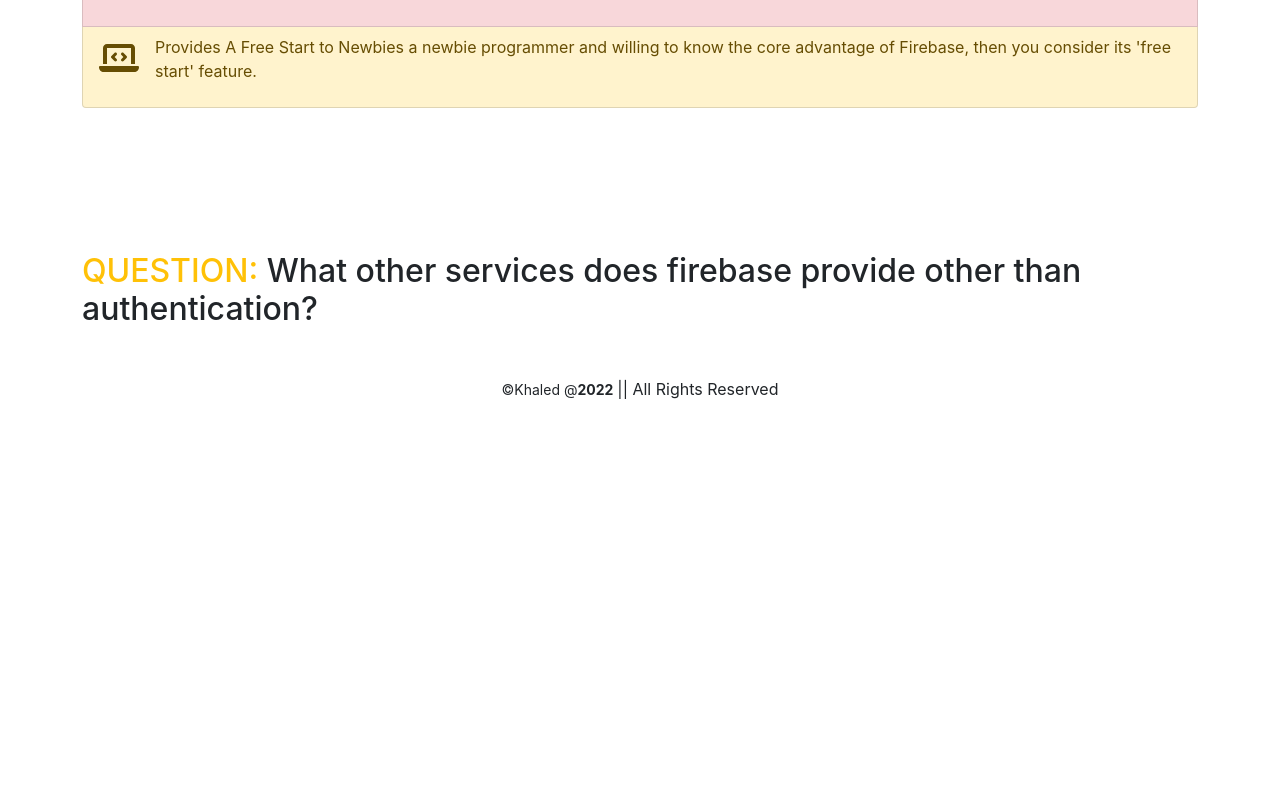
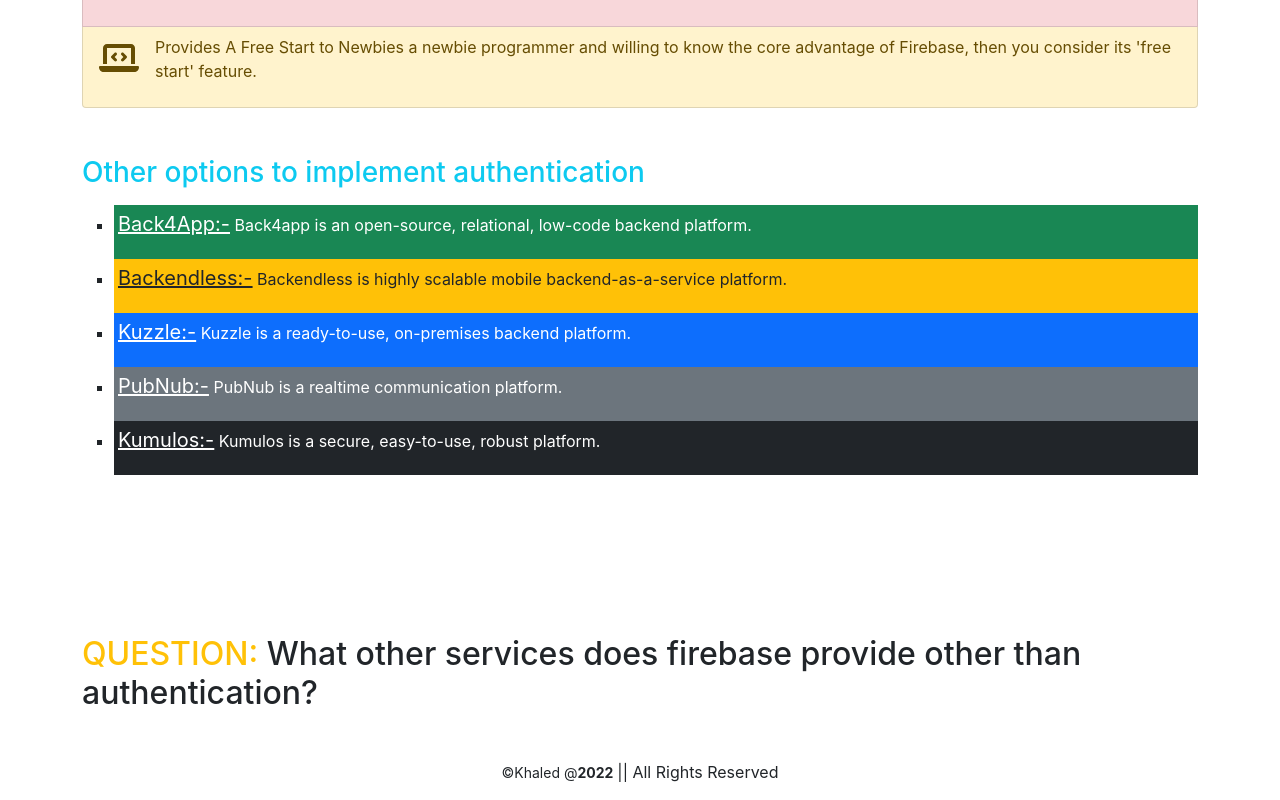
Before and after one commit to khaled39ab/Dental-Cure-Independent-Service-Provider, a React (Create React App) app: page /blogs in a window 1280 px wide. Shown: the part 1136-1936 px from the top of the page. Before the commit the page ends 1553 px from the top, so only its background shows below. Built offline with nearby package versions, Linux system fonts and the light colour scheme; no server answers.

Commit message:
answer q-2

```diff
--- a/src/Pages/Blogs/Blogs.js
+++ b/src/Pages/Blogs/Blogs.js
@@ -95,6 +95,24 @@
                         </div>
                     </ListGroup.Item>
                 </ListGroup>
+                <h3 className='text-info mt-5 mb-3'>Other options to implement authentication</h3>
+                <ul style={{listStyleType: 'square'}}>
+                    <li className='bg-success p-1'>
+                        <p className='text-white'><span className='fs-5 text-decoration-underline'>Back4App:-</span> Back4app is an open-source, relational, low-code backend platform.</p>
+                    </li>
+                    <li className='bg-warning p-1'>
+                        <p><span className='fs-5 text-decoration-underline'>Backendless:-</span> Backendless is highly scalable mobile backend-as-a-service platform.</p>
+                    </li>
+                    <li className='bg-primary p-1'>
+                        <p className='text-white'><span className='fs-5 text-decoration-underline'>Kuzzle:-</span> Kuzzle is a ready-to-use, on-premises backend platform.</p>
+                    </li>
+                    <li className='bg-secondary p-1'>
+                        <p className='text-white'><span className='fs-5 text-decoration-underline'>PubNub:-</span> PubNub is a realtime communication platform.</p>
+                    </li>
+                    <li  className='bg-dark p-1'>
+                        <p className='text-white'><span className='fs-5 text-decoration-underline'>Kumulos:-</span> Kumulos is a secure, easy-to-use, robust platform.</p>
+                    </li>
+                </ul>
             </div>
 
             <div className='my-5 pt-5'>
```
